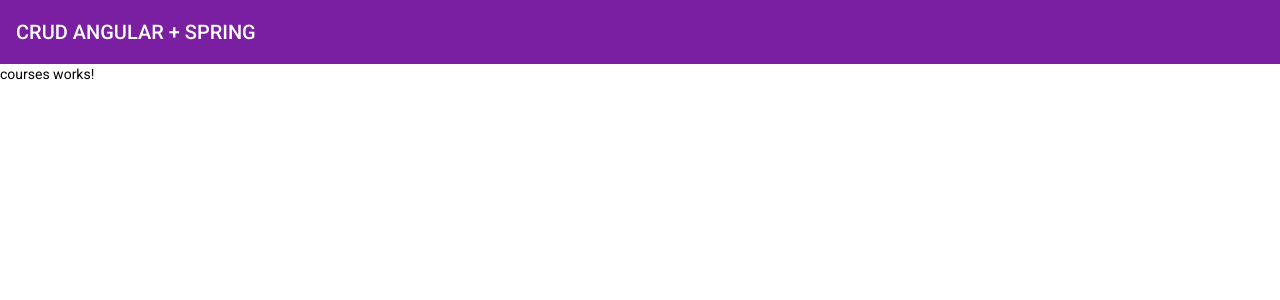
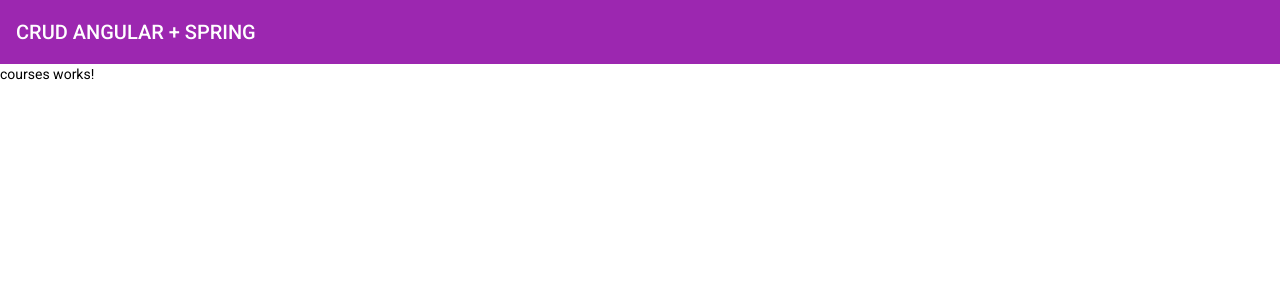
Before and after one commit to andreza21-web/Crud-Angular, an Angular app: page /courses in a window 1280 px wide. Shown: the top 300 px of the page. Built offline with nearby package versions, Linux system fonts and the light colour scheme.

Commit message:
customizando com material design

```diff
--- a/src/styles.scss
+++ b/src/styles.scss
@@ -1,4 +1,15 @@
 /* You can add global styles to this file, and also import other style files */
+
+@import '@angular/material/theming';
+@include mat-core();
+
+$custom-app-primary: mat-palette($mat-purple);
+$custom-app-secondary: mat-palette($mat-indigo, A200, A400, 700);
+$custom-app-warn: mat-palette($mat-pink);
+
+$custom-theme: mat-light-theme($custom-app-primary, $custom-app-secondary, $custom-app-warn);
+
+@include angular-material-theme($custom-theme);
 
 html, body { height: 100%; }
 body { margin: 0; font-family: Roboto, "Helvetica Neue", sans-serif; }
```
